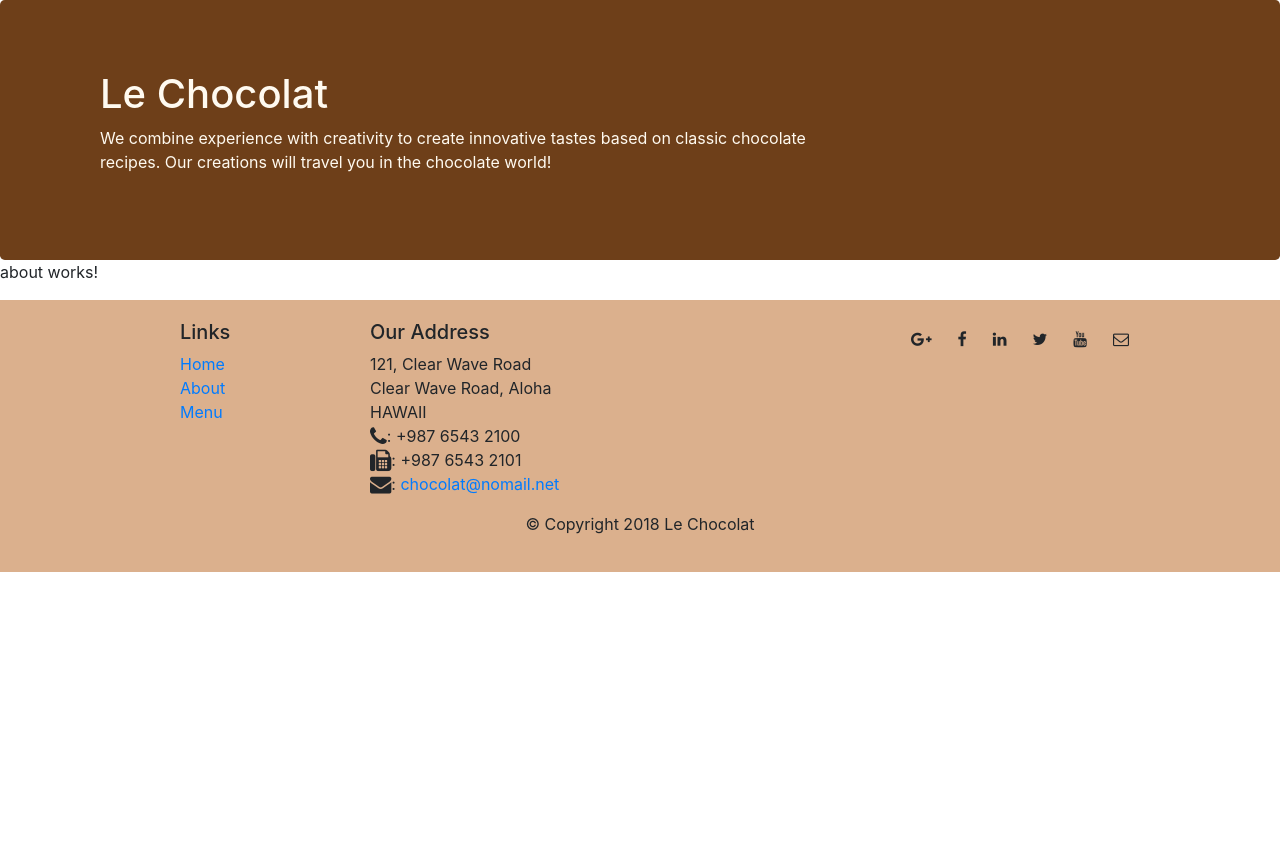
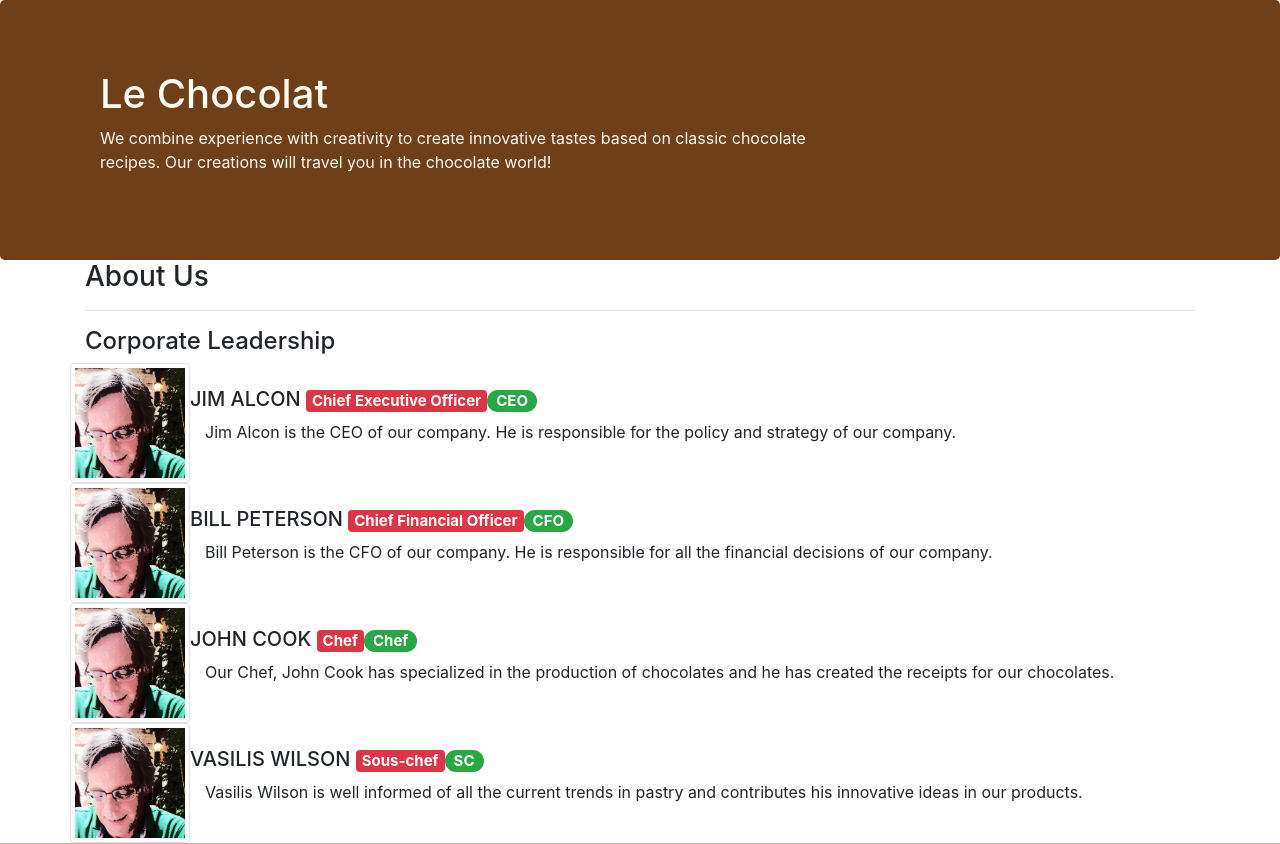
Before and after one commit to sena-tan/angularChocoSena, an Angular app: page /about in a window 1280 px wide. Shown: the top 844 px of the page. Before the commit the page ends 800 px from the top, so only its background shows below. Built offline with nearby package versions, Linux system fonts and the light colour scheme.

Commit message:
angular assignment3 -without comments

```diff
--- a/src/app/about/about.component.html
+++ b/src/app/about/about.component.html
@@ -1 +1,25 @@
-<p>about works!</p>
+<!-- <p>about works!</p> -->
+
+<div class="container">
+    <div class="row ">
+        <div class="col-12">
+            <h3>About Us</h3>
+            <hr>
+        </div>
+    </div>
+    <div class="row ">
+        <h4 class="col-12">Corporate Leadership</h4>
+        <div class="media" *ngFor="let leader of leaders">
+            <img class=" img-thumbnail align-self-end" src={{leader.image}} alt={{leader.name}}>
+            <div class="media-body">
+                <h5 class="mt-4">{{leader.name | uppercase}}
+                    <span class="badge badge-danger">{{leader.designation}}</span>
+                    <span class="badge badge-pill badge-success">{{leader.abbr}}</span>
+                </h5>
+                <p class="col d-none d-sm-block">
+                    {{leader.description }}
+                </p>
+            </div>
+        </div>
+    </div>
+</div>
--- a/src/app/about/about.component.ts
+++ b/src/app/about/about.component.ts
@@ -1,4 +1,5 @@
 import { Component, OnInit } from '@angular/core';
+import { Leader } from '../shared/leader';
 import { LeaderService } from '../services/leader.service';
 
 @Component({
@@ -7,10 +8,11 @@
   styleUrls: ['./about.component.css']
 })
 export class AboutComponent implements OnInit {
+  leaders: Leader[]
 
-  constructor() { }
-
-  ngOnInit(): void {
+  constructor(private leaderService: LeaderService) { }
+  ngOnInit() {
+    this.leaders = this.leaderService.getLeaders();
   }
 
 }
--- a/src/app/services/leader.service.ts
+++ b/src/app/services/leader.service.ts
@@ -1,10 +1,15 @@
 import { Injectable } from '@angular/core';
-import { LEADERS } from '../shared/leader';
+import { LEADERS } from '../shared/leaders';
+import { Leader } from '../shared/leader';
 
-@Injectable({
-  providedIn: 'root'
-})
+@Injectable()
+//   {
+//   providedIn: 'root'
+// }
 export class LeaderService {
 
   constructor() { }
+  getLeaders(): Leader[] {
+    return LEADERS;
+  }
 }
--- /dev/null
+++ b/src/app/shared/leaders.ts
@@ -0,0 +1,40 @@
+import { Leader } from './leader';
+
+export const LEADERS: Leader[] = [
+    {
+        id: 0,
+        name: 'Jim Alcon',
+        image: '/assets/images/cartoonVasilis.png',
+        designation: ' Chief Executive Officer ',
+        abbr: 'CEO',
+        featured: false,
+        description: 'Jim Alcon is the CEO of our company. He is responsible for the policy and strategy of our company.'
+    },
+    {
+        id: 1,
+        name: ' Bill Peterson ',
+        image: '/assets/images/cartoonVasilis.png',
+        designation: ' Chief Financial Officer ',
+        abbr: 'CFO',
+        featured: false,
+        description: 'Bill Peterson is the CFO of our company. He is responsible for all the financial decisions of our company.'
+    },
+    {
+        id: 2,
+        name: 'John Cook',
+        image: '/assets/images/cartoonVasilis.png',
+        designation: 'Chef',
+        abbr: 'Chef',
+        featured: false,
+        description: 'Our Chef, John Cook has specialized in the production of chocolates and he has created the receipts for our chocolates.'
+    },
+    {
+        id: 3,
+        name: 'Vasilis Wilson',
+        image: '/assets/images/cartoonVasilis.png',
+        designation: 'Sous-chef',
+        abbr: 'SC',
+        featured: true,
+        description: 'Vasilis Wilson is well informed of all the current trends in pastry and contributes his innovative ideas in our products.'
+    }
+];
```
Also changed, not shown: src/app/shared/leader.ts (+9 -38 lines).
